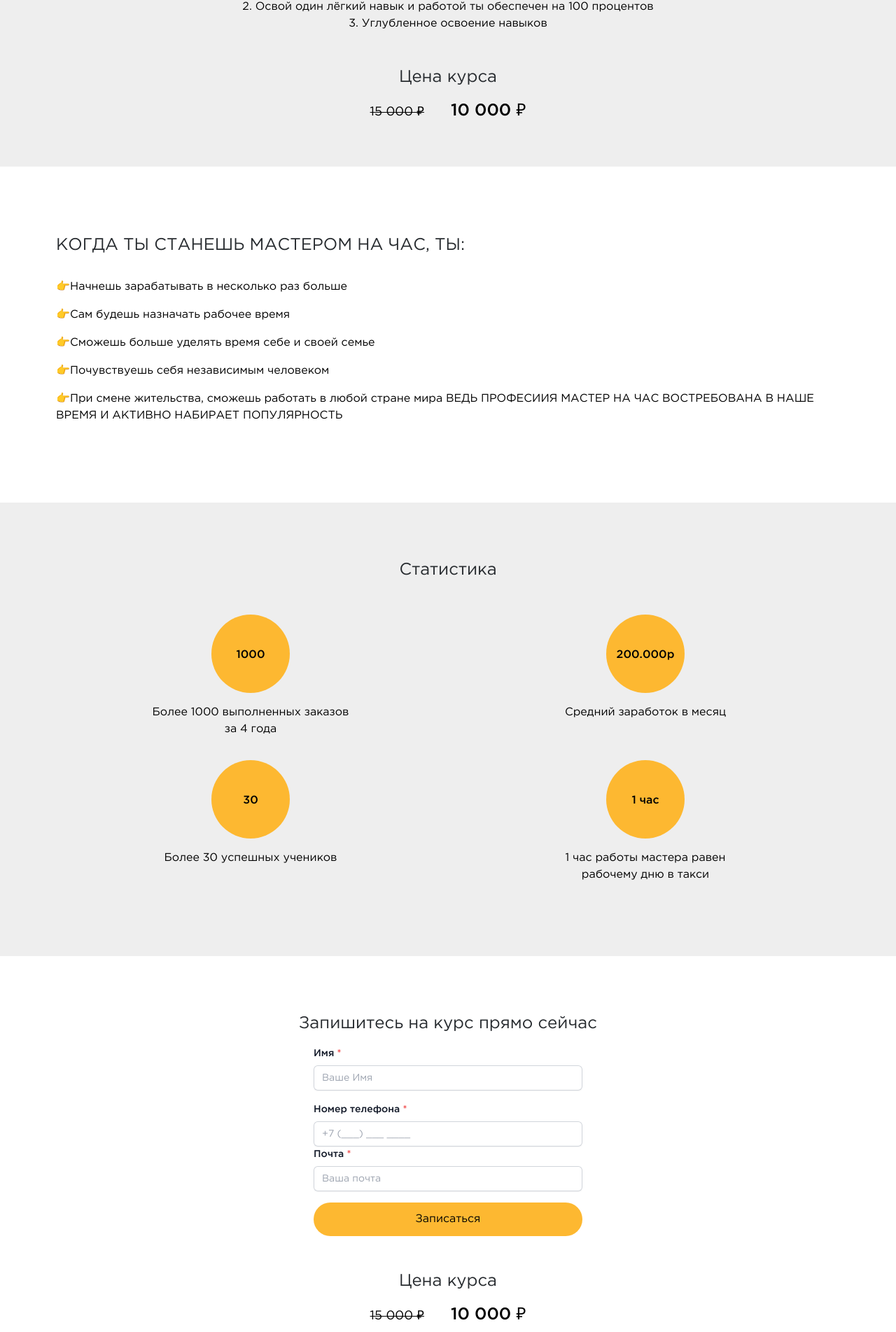
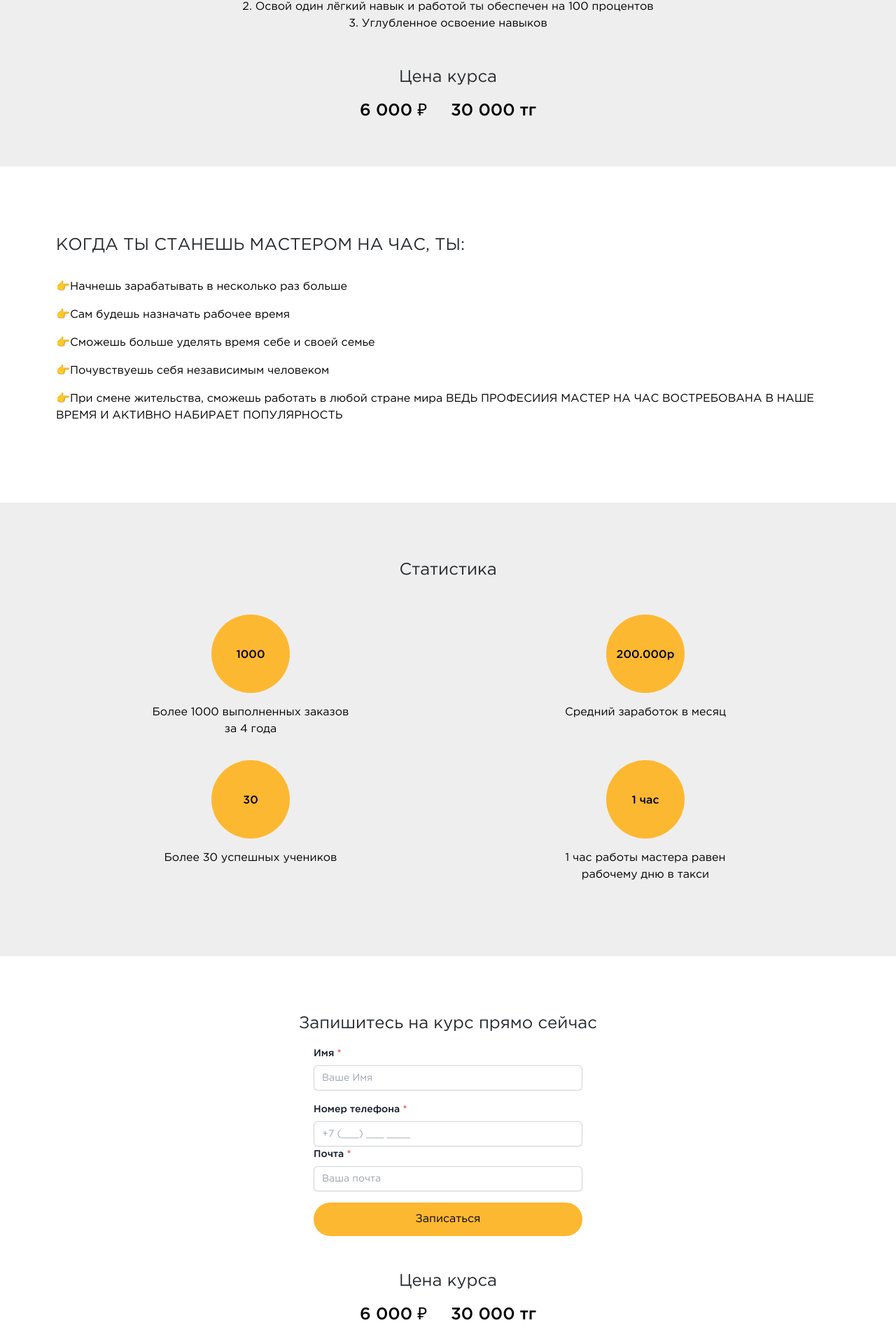
Before and after one commit to maxim-sivakon/chuvaknachas.ru, a plain HTML site: page index.html in a window 1280 px wide. Shown: the part 1797-3700 px from the top of the page at 70% size. Drawn offline with nearby package versions, Linux system fonts and the light colour scheme.

Commit message:
fix price

```diff
--- a/index.html
+++ b/index.html
@@ -216,8 +216,8 @@
 
                 <div class="grey-video-header3">Цена курса</div>
                 <div class="format-learning-grid-item-price-grid">
-                    <div class="format-learning-grid-item-price-old">15 000 ₽</div>
-                    <div class="format-learning-grid-item-price-new">10 000 ₽</div>
+                    <div class="format-learning-grid-item-price-new text-red-600">6 000 ₽</div>
+                    <div class="format-learning-grid-item-price-new">30 000 тг</div>
                 </div>
             </div>
         </div>
@@ -307,8 +307,8 @@
                 </form>
                 <div class="grey-video-header3">Цена курса</div>
                 <div class="format-learning-grid-item-price-grid">
-                    <div class="format-learning-grid-item-price-old">15 000 ₽</div>
-                    <div class="format-learning-grid-item-price-new">10 000 ₽</div>
+                    <div class="format-learning-grid-item-price-new text-red-600">6 000 ₽</div>
+                    <div class="format-learning-grid-item-price-new">30 000 тг</div>
                 </div>
             </div>
         </div>
```
